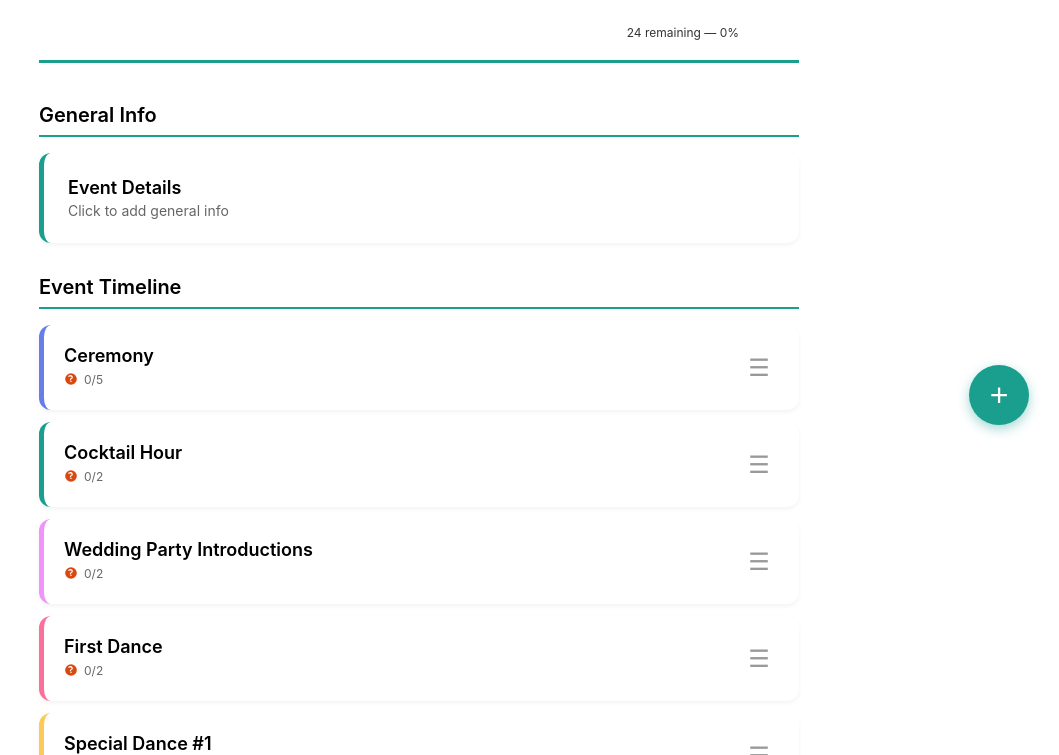
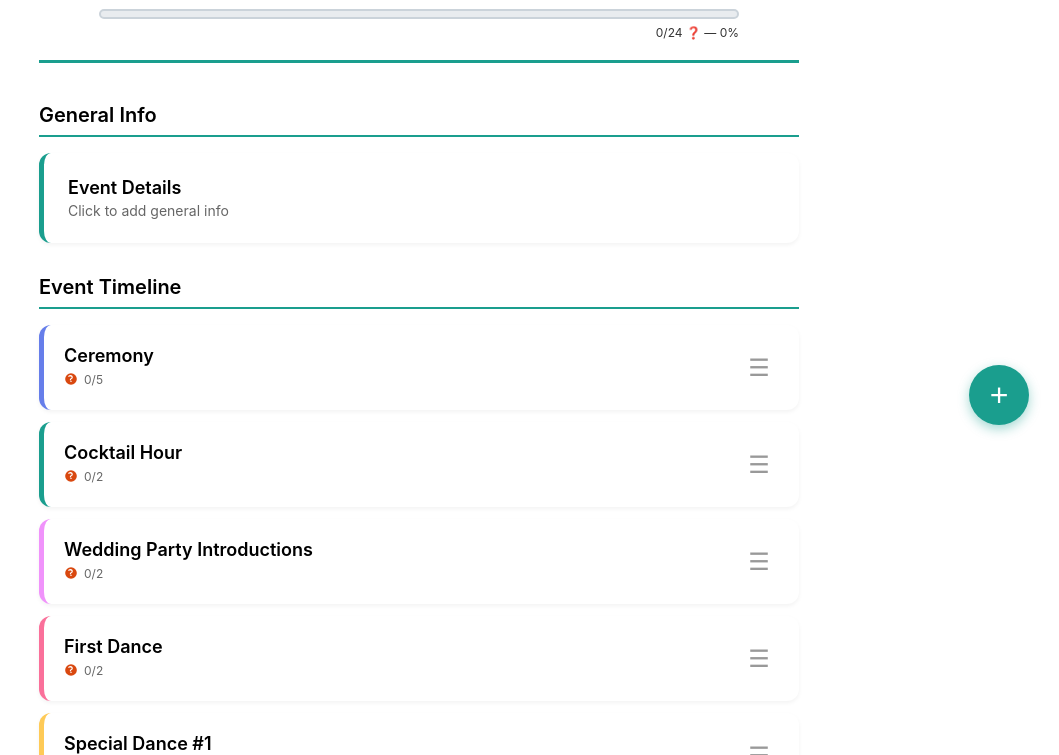
Before and after one commit to signaturesoundlighting/apps, a website: page Planning/index.html in a window 1280 px wide. Shown: the part 345-1100 px from the top of the page, without its empty margins (221-1280 px from the left). Drawn offline with Linux system fonts and the light colour scheme.

Commit message:
Number counting fix pt2

```diff
--- a/Planning/helpers.js
+++ b/Planning/helpers.js
@@ -165,5 +165,5 @@ function updateOverallProgress() {
     const bar = document.getElementById('overallProgressBar');
     const txt = document.getElementById('overallProgressText');
     if (bar) bar.style.width = pct + '%';
-    if (txt) txt.textContent = `${remaining} remaining — ${pct}%`;
+    if (txt) txt.textContent = `${done}/${total} ❓ — ${pct}%`;
 }
--- a/Planning/index.html
+++ b/Planning/index.html
@@ -16,8 +16,8 @@
         <div class="couple-name">John & Sarah</div>
         <div class="wedding-date">10/18/25</div>
         <div id="overallProgress" class="progress-container" aria-label="Form completion progress">
-            <div id="overallProgressBar" class="progress-bar" style="width:0%"></div>
-            <div id="overallProgressText" class="progress-text">0 remaining — 0%</div>
+            <div class="progress-track"><div id="overallProgressBar" class="progress-bar" style="width:0%"></div></div>
+            <div id="overallProgressText" class="progress-text">0/0 ❓ — 0%</div>
         </div>
     </div>
 
--- a/Planning/modal.js
+++ b/Planning/modal.js
@@ -565,6 +565,9 @@ function saveEventDetails(eventId) {
     }
 
     showSaveIndicator();
+    // Refresh cards and progress so per-card counters update in real-time
+    if (typeof renderEvents === 'function') { renderEvents(); if (typeof setupDragAndDrop==='function') setupDragAndDrop(); }
+    if (typeof updateOverallProgress === 'function') updateOverallProgress();
     if (typeof updateOverallProgress === 'function') updateOverallProgress();
 
     // Update status badges
--- a/Planning/script.js
+++ b/Planning/script.js
@@ -1142,6 +1142,9 @@ function saveEventDetails(eventId) {
             updateStatusBadgeDisplay(fieldId, eventForBadges);
         });
     }
+    // Re-render cards so per-card required counters refresh
+    renderEvents();
+    setupDragAndDrop();
     updateOverallProgress();
 }
 
--- a/Planning/styles.css
+++ b/Planning/styles.css
@@ -48,10 +48,16 @@ body {
     width: 100%;
     max-width: 640px;
 }
+.progress-track {
+    height: 10px;
+    background: #e9ecef;
+    border: 2px solid #cbd3da;
+    border-radius: 6px;
+    overflow: hidden;
+}
 .progress-bar {
-    height: 10px;
+    height: 100%;
     background: #1a9e8e;
-    border-radius: 6px;
     transition: width 0.3s ease;
 }
 .progress-text {
```
